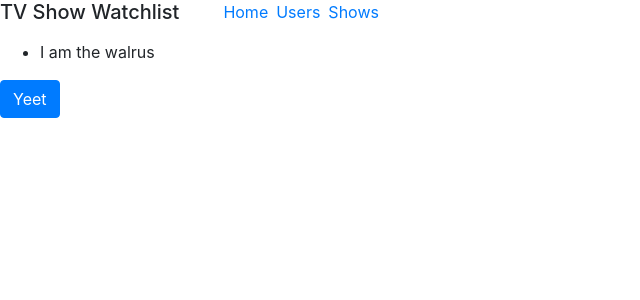
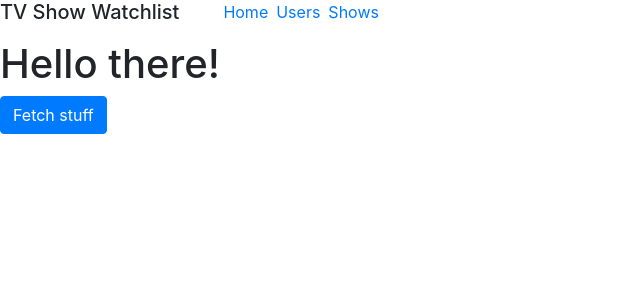
Before and after one commit to wilsonj806/showroom-take-home, a React (Create React App) app in the folder frontend/: page / in a window 1280 px wide. Shown: the top 300 px of the page, without its empty margins (0-640 px from the left). Built offline with nearby package versions, Linux system fonts and the light colour scheme.

Commit message:
Add layouts - Add the following to fronted/src/react/layouts:   - Landing, Shows, Users - Add stateUsers.js to frontend/src/stateFn - Add NavBar and some react-router Routes to App.js - Other small changes

```diff
--- a/frontend/src/index.js
+++ b/frontend/src/index.js
@@ -1,6 +1,8 @@
 import React from 'react';
 import ReactDOM from 'react-dom';
+import { BrowserRouter } from 'react-router-dom';
+
 
 import { App } from './react/App';
 
-ReactDOM.render(<App />, document.getElementById('root'));
+ReactDOM.render(<BrowserRouter><App /></BrowserRouter>, document.getElementById('root'));
--- a/frontend/src/react/App.js
+++ b/frontend/src/react/App.js
@@ -1,9 +1,13 @@
 import React, { Component } from 'react';
-import { BrowserRouter, Route, NavLink } from 'react-router-dom';
+import { Route, NavLink } from 'react-router-dom';
 
 import 'bootstrap/dist/css/bootstrap.css';
 
 import { List, NavBar, Button } from './components/component.lib';
+import { Landing } from './layouts/Landing';
+import { Users } from './layouts/Users';
+
+import { fetchUsersList } from '../stateFn/stateUsers';
 
 const initialState = {
   users: [],
@@ -16,15 +20,39 @@ const initialState = {
   currentPage: 'HOME',
   serverMessage: null,
 }
+/*
+const asyncDispatch = async () => {
+  this.setState((prevState) => Object.assign({}, prevState, {isMakingRequest: !prevState.isMakingRequest}));
+  try {
+    const request = fetch('localhost', 'GET');
+    const json = request.clone().json();
+    this.setState((prevState) => Object.assign({}, prevState, {isMakingRequest: !prevState.isMakingRequest}));
+    return json.users;
+  } catch(err) {
+    this.setState((prevState) => Object.assign({}, prevState, {
+      isMakingRequest: !prevState.isMakingRequest,
+      serverMessage: err
+    }));
+  }
+}
+*/
 export class App extends Component {
   constructor(props) {
     super(props);
     this.state = initialState;
   }
+  bindFn = (inputFn) => {
+    if(typeof inputFn !== 'function') throw new Error('error inputFn isn\'t a function');
+    return inputFn.bind(this)
+  };
 
   render = () => {
+    const newFn = this.bindFn(fetchUsersList);
+    // Use Context API to pass fetch functions into children?
+    // we can also pass in props into the Route components
+    // pass dispatch functions into children to make calls to update state?
     return(
-      <BrowserRouter>
+      <>
         <NavBar
           id='nav'
           navClass='nav'
@@ -51,18 +79,15 @@ export class App extends Component {
           </NavLink>
         </NavBar>
         <section>
-          <List
-            listType='ul'
-          >
-            {'I am the walrus'}
-          </List>
-          <Button
-            className='btn btn-primary'
-            onClickFn={()=>console.log('hi')}
-            innerText='Yeet'
-          />
+          <Route exact path="/" render={(props) => (
+            <Landing
+              {...props}
+              fetchUsersFn={newFn}
+            />
+          )} />
+          <Route path="/users" component={Users} />
         </section>
-      </BrowserRouter>
+      </>
     )
   }
 }
--- /dev/null
+++ b/frontend/src/react/layouts/Landing.js
@@ -0,0 +1,31 @@
+import React, { Component } from 'react';
+import { List, Heading, Img, Paragraph, Button } from '../components/component.lib';
+
+
+class Landing extends Component {
+  componentDidMount = () => {
+
+  }
+
+  render = () => {
+    const { fetchUsersFn } = this.props;
+    return(
+      <section
+        className=''
+      >
+        <Heading
+          className=''
+          headingType={1}
+          innerText='Hello there!'
+        />
+        <Button
+          className='btn btn-primary'
+          onClickFn={fetchUsersFn}
+          innerText='Fetch stuff'
+        />
+      </section>
+    )
+  }
+}
+
+export { Landing }
--- /dev/null
+++ b/frontend/src/react/layouts/Shows.js
@@ -0,0 +1 @@
+import React, { Component } from 'react';
--- /dev/null
+++ b/frontend/src/react/layouts/Users.js
@@ -0,0 +1,27 @@
+import React, { Component } from 'react';
+import { List, Heading, Img, Button } from '../components/component.lib';
+
+
+class Users extends Component {
+  componentDidMount = () => {
+
+  }
+
+  render = () => {
+    return(
+      <section
+        className=''
+      >
+        <Button
+          className='btn btn-primary'
+          onClickFn={sayHi}
+          innerText='Say Hi'
+        />
+      </section>
+    )
+  }
+}
+
+const sayHi = () => console.log('hi');
+
+export { Users }
--- /dev/null
+++ b/frontend/src/stateFn/stateUsers.js
@@ -0,0 +1,14 @@
+async function fetchUsersList() {
+  this.setState({isMakingRequest: true});
+  try {
+    const dbCall = await fetch('http://localhost:5000/users');
+    console.log(dbCall.json());
+  } catch(error) {
+    console.log(error);
+  }
+  this.setState({isMakingRequest: false});
+}
+
+export {
+  fetchUsersList
+}
```
